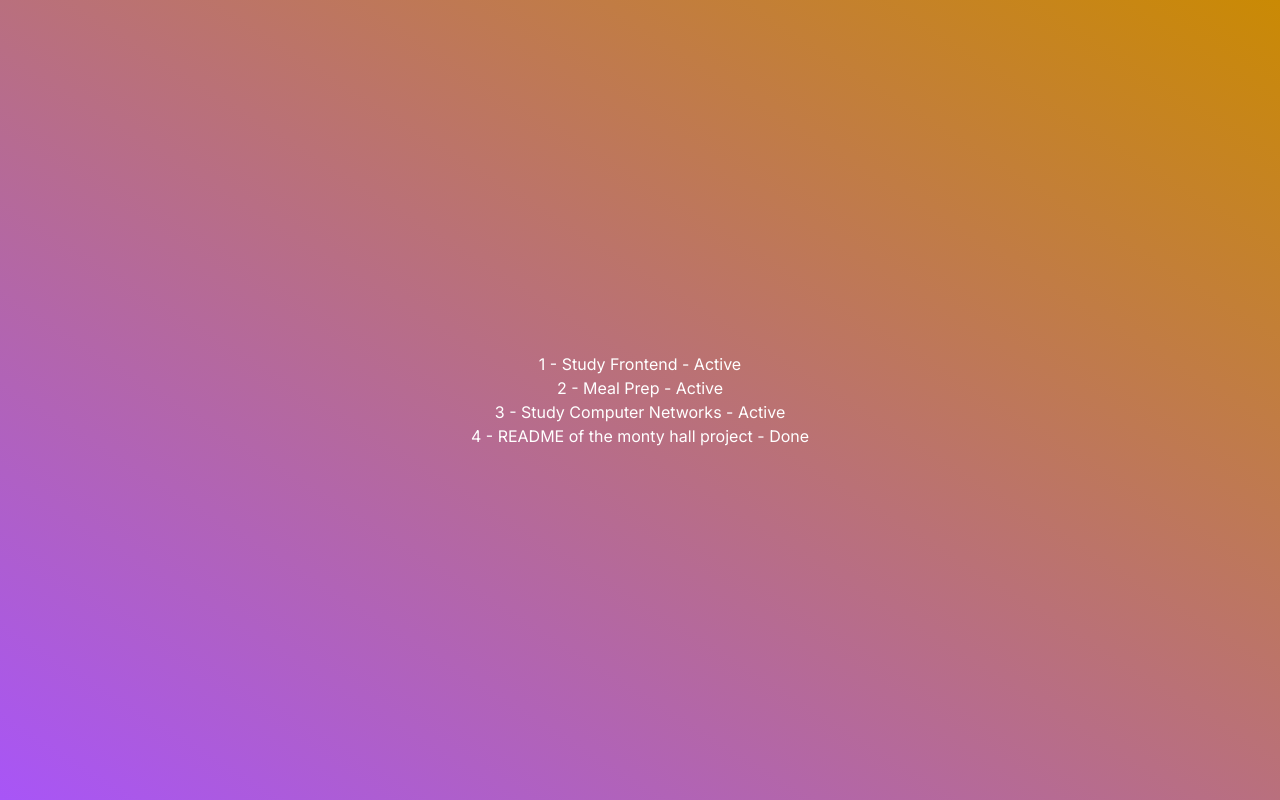
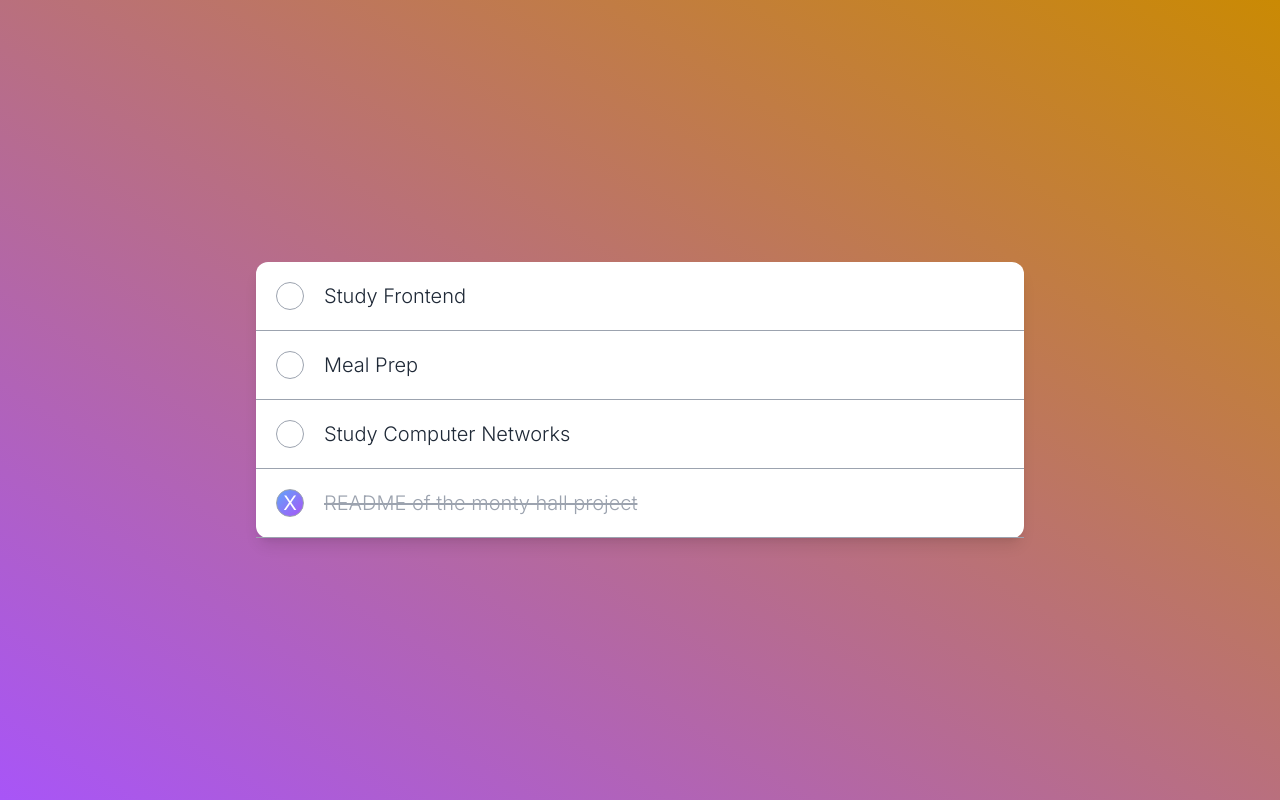
Before and after one commit to marceloemr/Task_List, a Next.js app: page / in a window 1280 px wide. Built offline with nearby package versions, Linux system fonts and the light colour scheme.

Commit message:
improve list and list items

```diff
--- a/src/app/page.tsx
+++ b/src/app/page.tsx
@@ -1,9 +1,14 @@
+'use client'
+
+import List from "@/components/List/List";
+import mock_tasks from '../data/mock'
+import TaskList from "@/models/TaksList";
+
 import 'tailwindcss/tailwind.css'
-import mock_tasks from '../data/mock'
+import { useState } from "react";
 
 export default function Home() {
-    let tasks = mock_tasks
-    tasks = tasks.remove_filter()
+    const [tasks, set_tasks] = useState<TaskList>(mock_tasks)
 
     function render_tasks() {
         return tasks.items.map(task => {
@@ -28,7 +33,8 @@ export default function Home() {
             to-yellow-600
             h-screen
         `}>
-            {render_tasks()}
+            <List tasks={tasks}
+                  changed={(new_tasks) => {set_tasks(new_tasks)}}/>
         </div>
     );
 }
--- /dev/null
+++ b/src/components/List/List.tsx
@@ -0,0 +1,40 @@
+import TaskList from "@/models/TaksList";
+import ListItem from "@/components/List/ListItem";
+
+interface ListProps {
+   tasks: TaskList
+    changed: (tasks: TaskList) => void
+}
+
+export default function List(props: ListProps) {
+    const { tasks, changed } = props;
+
+    function render_tasks() {
+        return tasks.items.map(task => {
+            return (
+                <ListItem key={task.id}
+                          value={task.description}
+                          done={task.done}
+                          switch_status={() =>{
+                              const altered_task = task.switch_status()
+                              const new_list = tasks.modify_task(altered_task)
+                              props.changed(new_list)
+                          }}
+                />
+            )
+        })
+    }
+
+    return (
+        <div className={`
+            flex w-3/5
+        `}>
+            <ul className={`
+                w-full list-none
+                bg-white shadow-lg rounded-xl
+            `}>
+                {render_tasks()}
+            </ul>
+        </div>
+    )
+}
--- /dev/null
+++ b/src/components/List/ListItem.tsx
@@ -0,0 +1,33 @@
+import Selection from "@/components/List/Selection";
+
+interface ListItemProps {
+    value: string
+    done: boolean
+    switch_status: () => void
+}
+
+export default function ListItem(props: ListItemProps) {
+    const text_style = props.done ?
+        'line-through text-gray-400' :
+        'text-gray-800'
+
+    return (
+        <li onClick={props.switch_status}
+            className={`
+                flex items-center
+                text-black text-xl
+                p-5 border-b border-gray-400
+            `}>
+            <Selection value={props.done} />
+            <span className={`
+                font-light
+                ml-5
+
+                ${text_style}
+            `}>
+                {props.value}
+            </span>
+
+        </li>
+    )
+}
--- /dev/null
+++ b/src/components/List/Selection.tsx
@@ -0,0 +1,20 @@
+interface SelectionProps {
+    value: boolean
+}
+
+export default function Selection(props: SelectionProps) {
+    const grad = props.value ? 'bg-gradient-to-br from-blue-400 to-purple-500' : ''
+
+    return (
+        <div className={`
+            flex justify-center items-center
+            text-white
+            h-7 w-7 rounded-full cursor-pointer
+            border border-gray-400
+
+           ${grad}
+        `}>
+            {props.value ? 'X' : ''}
+        </div>
+    )
+}
```
